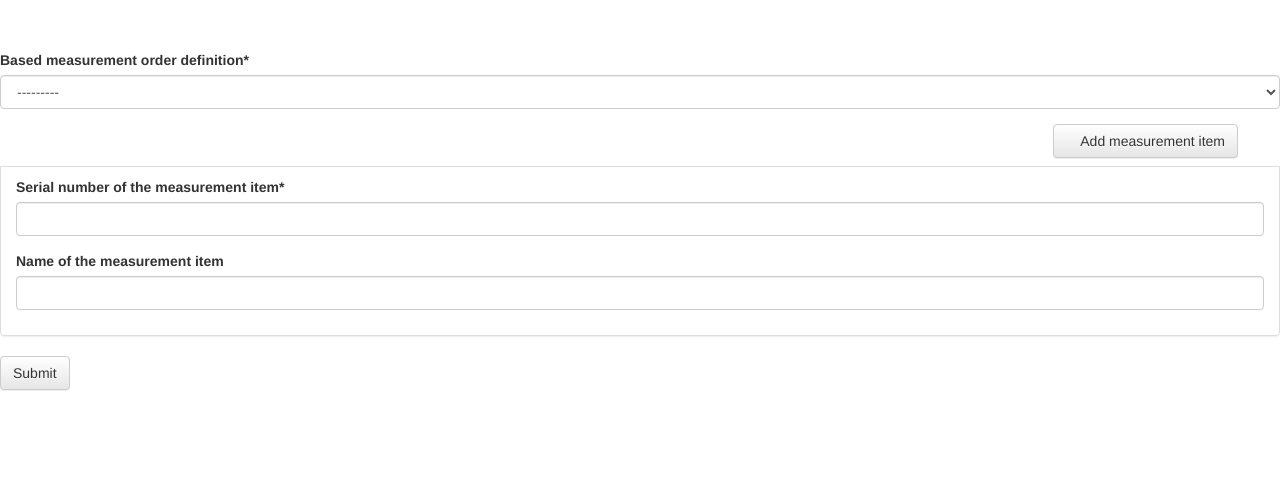
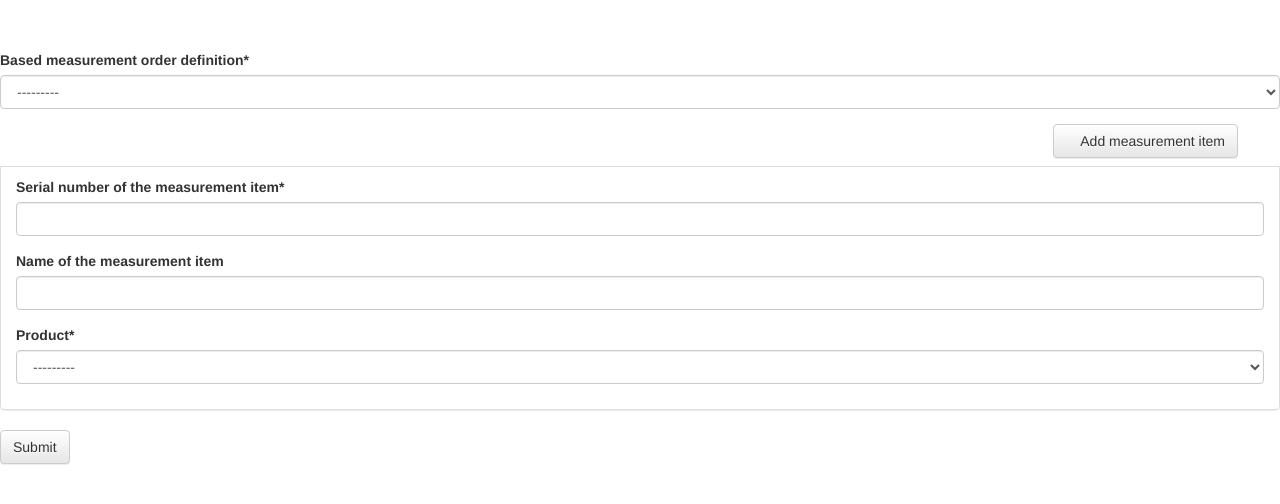
Before and after one commit to RedBeardCode/DjConChart, a Django app: page /new_item_and_order/ in a window 1280 px wide. Shown: the top 504 px of the page. Run offline with Django 3.2, Linux system fonts and the light colour scheme; the visitor is signed in with stand-in values (Sample User, id 1); data that the repository does not hold is empty; parts of the project's set-up code (start-up, migrations or seed data) failed here and were passed over; some libraries are stand-ins or nearby versions; some web fonts are replaced.

Commit message:
58 Add Product, fixed old tests

```diff
--- a/MeasurementManagement/admin.py
+++ b/MeasurementManagement/admin.py
@@ -1,7 +1,7 @@
 from django.contrib import admin
 
-from .models import Measurement, CharacteristicValue, CharacteristicValueDescription
 from .models import CalculationRule, MeasurementOrder, MeasurementDevice
+from .models import Measurement, CharacteristicValue, CharacteristicValueDescription, Product
 from .models import MeasurementItem, MeasurementOrderDefinition, MeasurementTag
 
 
@@ -26,3 +26,4 @@ admin.site.register(MeasurementTag)
 admin.site.register(CharacteristicValue, CharacteristicValueAdmin)
 admin.site.register(CharacteristicValueDescription, CharacteristicValueDescriptionAdmin)
 admin.site.register(CalculationRule, CalculationRuleAdmin)
+admin.site.register(Product)
--- a/MeasurementManagement/forms.py
+++ b/MeasurementManagement/forms.py
@@ -9,7 +9,7 @@ from .models import MeasurementItem, MeasurementOrder
 class NewMeasurementItemForm(ModelForm):
     class Meta:
         model = MeasurementItem
-        fields = ['sn', 'name']
+        fields = ['sn', 'name', 'product']
         widgets = {'sn': TextInput(attrs={'autocomplete': 'off', 'class': 'sn_autocomplete'})}
 
     def clean(self):
--- a/MeasurementManagement/models.py
+++ b/MeasurementManagement/models.py
@@ -1,21 +1,25 @@
 from re import compile
 
+import reversion as revisions
+from django.contrib.auth.models import User
 from django.core.exceptions import ValidationError
 from django.db import models
-from django.contrib.auth.models import User
 from django.db import transaction
 from django.db.models.signals import post_save
 from django_pandas.io import read_frame
-import reversion as revisions
 from django_pandas.managers import DataFrameQuerySet
 # Create your models here.
 
 
 class Product(models.Model):
-    product_name = models.CharField(max_length=30)
+    # TODO: add tests, add view with tests
+    product_name = models.CharField(max_length=30, unique=True)
 
     def __unicode__(self):
         return self.product_name
+
+    def __str__(self):
+        return str(self.__unicode__())
 
     def __repr__(self):
         return '<' + self.__class__.__name__ + ': ' + self.product_name + ' >'
--- a/MeasurementManagement/templates/new_item_and_order.html
+++ b/MeasurementManagement/templates/new_item_and_order.html
@@ -68,6 +68,7 @@
                 {%  autoescape off %}
                     var sns = {{ forms.sns }};
                     var names = {{ forms.names }};
+                    var products =; {{ forms.products }}
                 {% endautoescape %}
                 for (i = 0; i < {{ forms.sns|length }}-1; i++) {
                     add_item();
@@ -75,9 +76,15 @@
                 for (i = {{ forms.sns|length }}-1; i >= 0; i--) {
                     $('.meas-item-group #id_sn')[i].value = sns[i];
                     $('.meas-item-group #id_name')[i].value = names[i];
+                    $('.meas-item-group #id_product')[i].value = products[i];
                     if (sns[i] != '') {
-                        $('.meas-item-group p').eq(i).remove();
+                        $('[id*="error_1_id_sn"]').eq(i).remove();
                         $('.form-group#div_id_sn').eq(i).removeClass('has-error');
+                    }
+                    if (products[i] != '') {
+                        $('[id*="error_1_id_product"]').eq(i).remove();
+                        $('.form-group#div_id_product').eq(i).removeClass('has-error');
+
                     }
                     if (i > 0) {
                         $('.alert').last().remove();
--- a/MeasurementManagement/views.py
+++ b/MeasurementManagement/views.py
@@ -2,21 +2,21 @@
 from datetime import datetime
 from math import pi
 
+from bokeh.client import push_session
+from bokeh.embed import autoload_server
 from bokeh.models import FactorRange
-from django.views.generic import CreateView
+from bokeh.plotting import figure, curdoc
 from django.contrib.admin.widgets import AdminSplitDateTime
 from django.http import JsonResponse, HttpResponseRedirect
 from django.shortcuts import render_to_response
-from bokeh.plotting import figure, curdoc
-from bokeh.client import push_session
-from bokeh.embed import autoload_server
+from django.views.generic import CreateView
 
 from MeasurementManagement.plot_annotation import PlotAnnotationContainer, FixedMaxAnnotation, FixedMinAnnotation
-from .models import Measurement, MeasurementOrder, CalculationRule, MeasurementTag, CharacteristicValue
+from .forms import NewMeasurementItemForm, NewMeasurementOrderForm
+from .models import CharacteristicValueDescription
+from .models import Measurement, MeasurementOrder, CalculationRule, MeasurementTag, CharacteristicValue, Product
 from .models import MeasurementItem, MeasurementOrderDefinition, MeasurementDevice
-from .models import CharacteristicValueDescription
 from .multiform import MultiFormsView
-from .forms import NewMeasurementItemForm, NewMeasurementOrderForm
 
 
 class NewCharacteristicValueDescription(CreateView):
@@ -42,13 +42,13 @@ class NewMeasurementOrder(CreateView):
 class NewMeasurementOrderDefinition(CreateView):
     template_name = "new_base.html"
     model = MeasurementOrderDefinition
-    fields = ['name', 'characteristic_values']
+    fields = ['name', 'characteristic_values', 'product']
     success_url = '/'
 
 class NewMeasurementItem(CreateView):
     template_name = "new_base.html"
     model = MeasurementItem
-    fields = ['sn', 'name']
+    fields = ['sn', 'name', 'product']
     success_url = '/'
 
 class NewCalculationRule(CreateView):
@@ -91,8 +91,11 @@ class NewMeasurementItemAndOrder(MultiFormsView):
     def forms_valid(self, forms, form_name=''):
         items = []
         form = forms['item']
-        for sn, name in zip(form.data.getlist('sn'), form.data.getlist('name')):
-            items.append(MeasurementItem.objects.get_or_create(sn=sn, name=name)[0])
+        for sn, name, product_id in zip(form.data.getlist('sn'),
+                                        form.data.getlist('name'),
+                                        form.data.getlist('product')):
+            product = Product.objects.get(id=product_id)
+            items.append(MeasurementItem.objects.get_or_create(sn=sn, name=name, product=product)[0])
         order_type = MeasurementOrderDefinition.objects.get(pk=int(forms['order'].data['order_type']))
         order = MeasurementOrder.objects.create(order_type=order_type)
         for item in items:
@@ -103,6 +106,7 @@ class NewMeasurementItemAndOrder(MultiFormsView):
     def forms_invalid(self, forms):
         forms['sns'] = forms['item'].data.getlist('sn')
         forms['names'] = forms['item'].data.getlist('name')
+        forms['products'] = forms['item'].data.getlist('product')
         return self.render_to_response(self.get_context_data(forms=forms))
 
 
@@ -149,7 +153,7 @@ def get_ajax_meas_item(request):
 
 def recalc_characteristic_values(request, type=''):
     context = {}
-    context['num_of_invalid'] = CharacteristicValue.objects.filter(_is_valid=False).count()
+    context['num_of_invalid'] = CharacteristicValue.objects.filter(_is_valid=False, _finished=True).count()
     unfinished_values = CharacteristicValue.objects.filter(_finished=False)
     context['num_not_finished'] = unfinished_values.count()
     missing_keys = {}
@@ -161,7 +165,7 @@ def recalc_characteristic_values(request, type=''):
 
 def recalculate_invalid(request):
     if request.is_ajax() and request.method == 'POST':
-        invalid_values = CharacteristicValue.objects.filter(_is_valid=False)
+        invalid_values = CharacteristicValue.objects.filter(_is_valid=False, _finished=True)
         for val in invalid_values:
             dummy = val.value
     return JsonResponse({})
@@ -169,7 +173,7 @@ def recalculate_invalid(request):
 
 def recalculate_progress(request):
     if request.is_ajax() and request.method == 'POST' and request.POST['start_num']:
-        num_invalid_val = CharacteristicValue.objects.filter(_is_valid=False).count()
+        num_invalid_val = CharacteristicValue.objects.filter(_is_valid=False, _finished=True).count()
         start_num = int(request.POST['start_num'])
         progress = int((start_num - num_invalid_val) * 100.0 / start_num)
         return JsonResponse(
```
Also changed, not shown: MeasurementManagement/tests/test_admin_site.py (+18 -0 lines), MeasurementManagement/tests/test_measurement_item.py (+26 -1 lines), MeasurementManagement/tests/test_measurement_order.py (+2 -0 lines), MeasurementManagement/tests/test_new_item_and_order.py (+40 -16 lines), MeasurementManagement/tests/utilies.py (+12 -6 lines).
